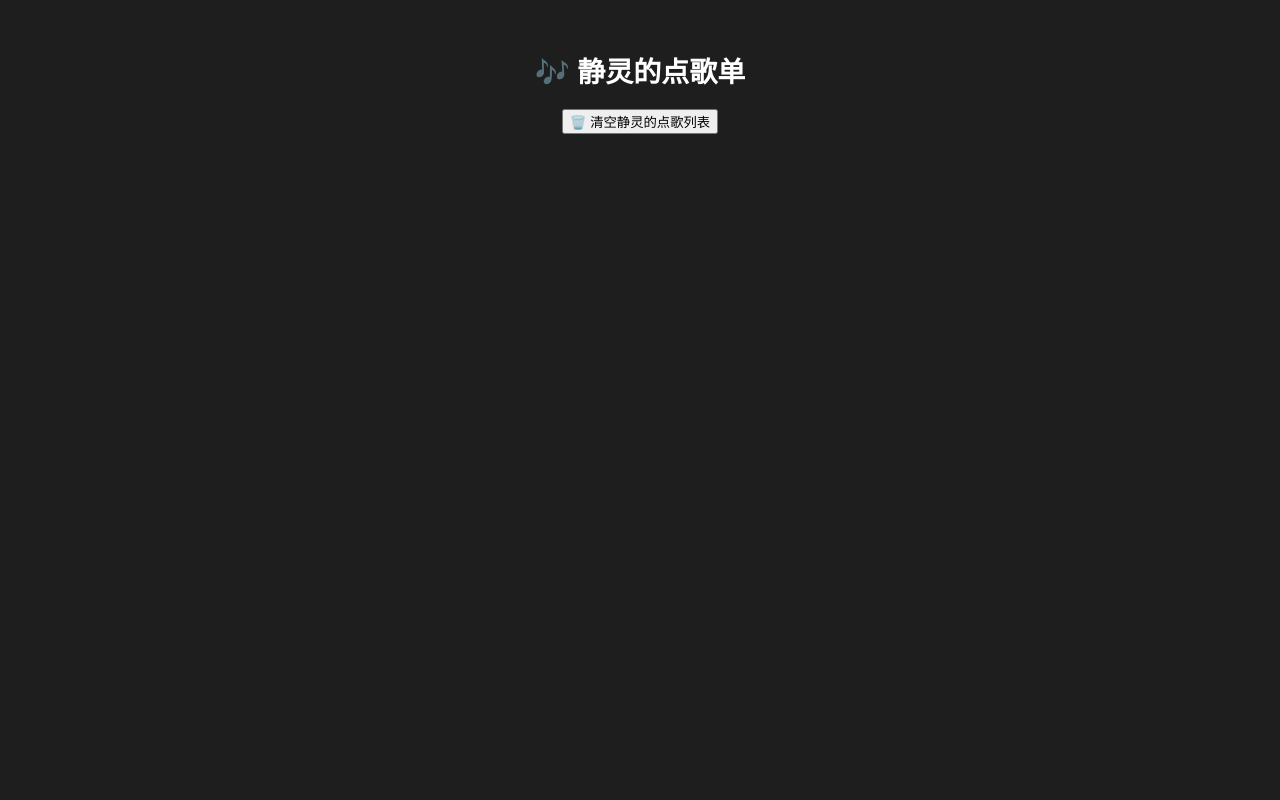
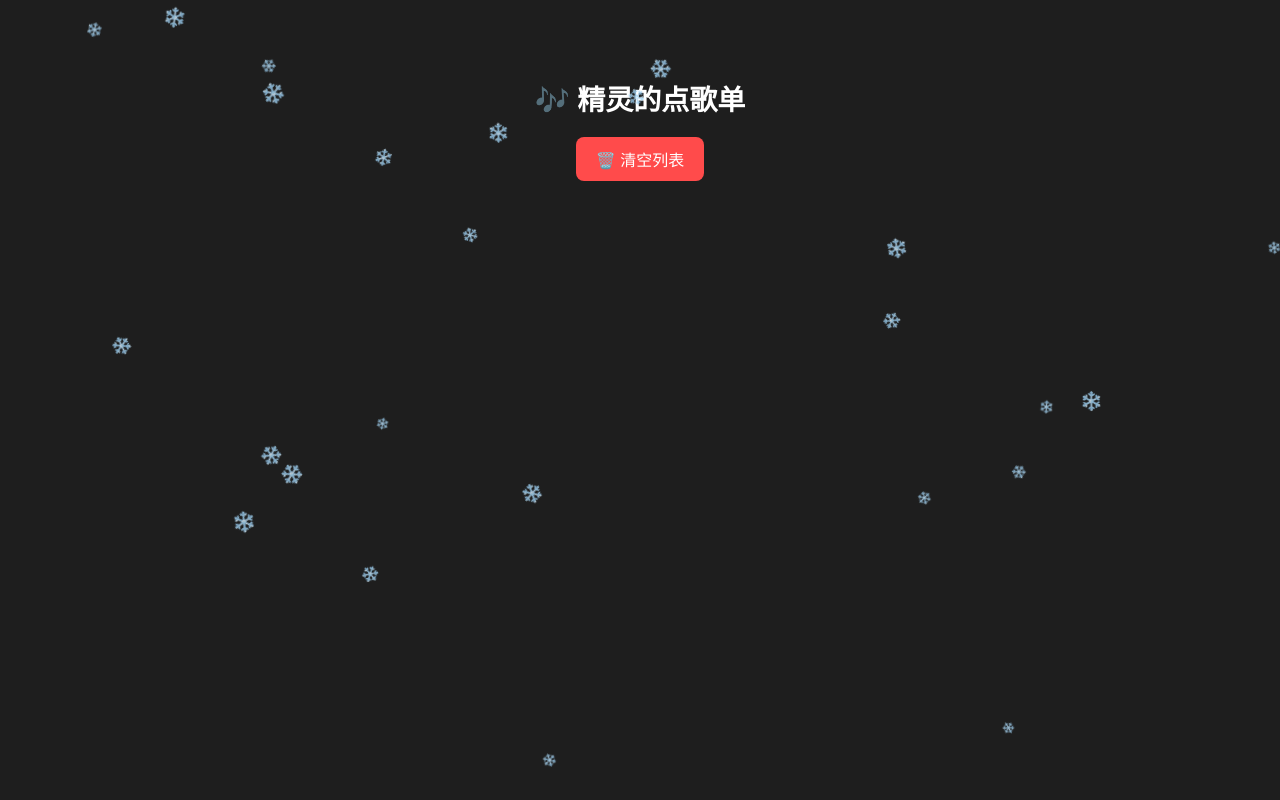
Before and after one commit to mysnow90/TTsongrequest, a website: page public/jingling.html in a window 1280 px wide. Drawn offline with nearby package versions, Linux system fonts and the light colour scheme; no server answers.

Commit message:
update snoweffect

```diff
--- a/public/jingling.html
+++ b/public/jingling.html
@@ -2,20 +2,100 @@
 <html lang="zh">
 <head>
   <meta charset="UTF-8">
-  <title>静灵的点歌单</title>
+  <title>静灵 (jingling) 的点歌单</title>
   <link rel="stylesheet" href="style.css">
   <style>
-    /* Your existing styles here */
+    body {
+      font-family: Arial, sans-serif;
+      padding: 20px;
+      background-color: #1e1e1e;
+      color: #f5f5f5;
+      overflow-x: hidden;
+      position: relative;
+    }
+
+    h1 {
+      color: #ffffff;
+      font-size: 28px;
+      text-align: center;
+    }
+
+    ul {
+      list-style: none;
+      padding: 0;
+      max-width: 600px;
+      margin: 0 auto;
+    }
+
+    li {
+      background: #2e2e2e;
+      margin: 5px 0;
+      padding: 10px 15px;
+      border-radius: 8px;
+      box-shadow: 0 1px 3px rgba(255,255,255,0.05);
+      transition: background 0.3s;
+    }
+
+    li:hover {
+      background: #3a3a3a;
+    }
+
+    /* Snowflake styles */
+    .snowflake {
+      position: fixed;
+      top: -10px;
+      color: white;
+      font-size: 1.2em;
+      animation: fall linear infinite;
+      opacity: 0.8;
+      z-index: 9999;
+    }
+
+    @keyframes fall {
+      0% { transform: translateY(0) rotate(0deg); }
+      100% { transform: translateY(100vh) rotate(360deg); }
+    }
+
+    /* Button styles */
+    button {
+      background: #ff4b4b;
+      border: none;
+      padding: 10px 20px;
+      border-radius: 8px;
+      color: white;
+      cursor: pointer;
+      font-size: 16px;
+      margin-bottom: 20px;
+    }
+
+    button:hover {
+      background: #e63a3a;
+    }
   </style>
 </head>
 <body>
-  <h1>🎶 静灵的点歌单</h1>
+  <h1>🎶 精灵的点歌单</h1>
 
   <div style="text-align:center;">
-    <button id="clearButton">🗑️ 清空静灵的点歌列表</button>
+    <button id="clearButton">🗑️ 清空列表</button>
   </div>
 
   <ul id="requests"></ul>
+
+  <!-- Snow effect -->
+  <script>
+    function createSnowflake() {
+      const snowflake = document.createElement('div');
+      snowflake.classList.add('snowflake');
+      snowflake.textContent = '❄️';
+      snowflake.style.left = Math.random() * window.innerWidth + 'px';
+      snowflake.style.animationDuration = (Math.random() * 3 + 2) + 's';
+      snowflake.style.fontSize = (Math.random() * 10 + 10) + 'px';
+      document.body.appendChild(snowflake);
+      setTimeout(() => snowflake.remove(), 5000);
+    }
+    setInterval(createSnowflake, 200);
+  </script>
 
   <script src="/socket.io/socket.io.js"></script>
   <script>
@@ -44,13 +124,13 @@
     });
 
     clearButton.addEventListener('click', () => {
-      if (confirm('确定要清空静灵的点歌列表吗？')) {
-        fetch('/clear-requests/jingling', { method: 'POST' })
+      if (confirm('确定要清空点歌列表吗？')) {
+        fetch('/clear-requests', { method: 'POST' })
           .then(res => res.json())
           .then(result => {
             if (result.success) {
               list.innerHTML = '';
-              alert('静灵的点歌列表已清空！');
+              alert('点歌列表已清空！');
             } else {
               alert('清空失败，请检查服务器！');
             }
```
Also changed, not shown: public/euniceaiii.html (+86 -6 lines), public/index.html (+33 -1 lines).
